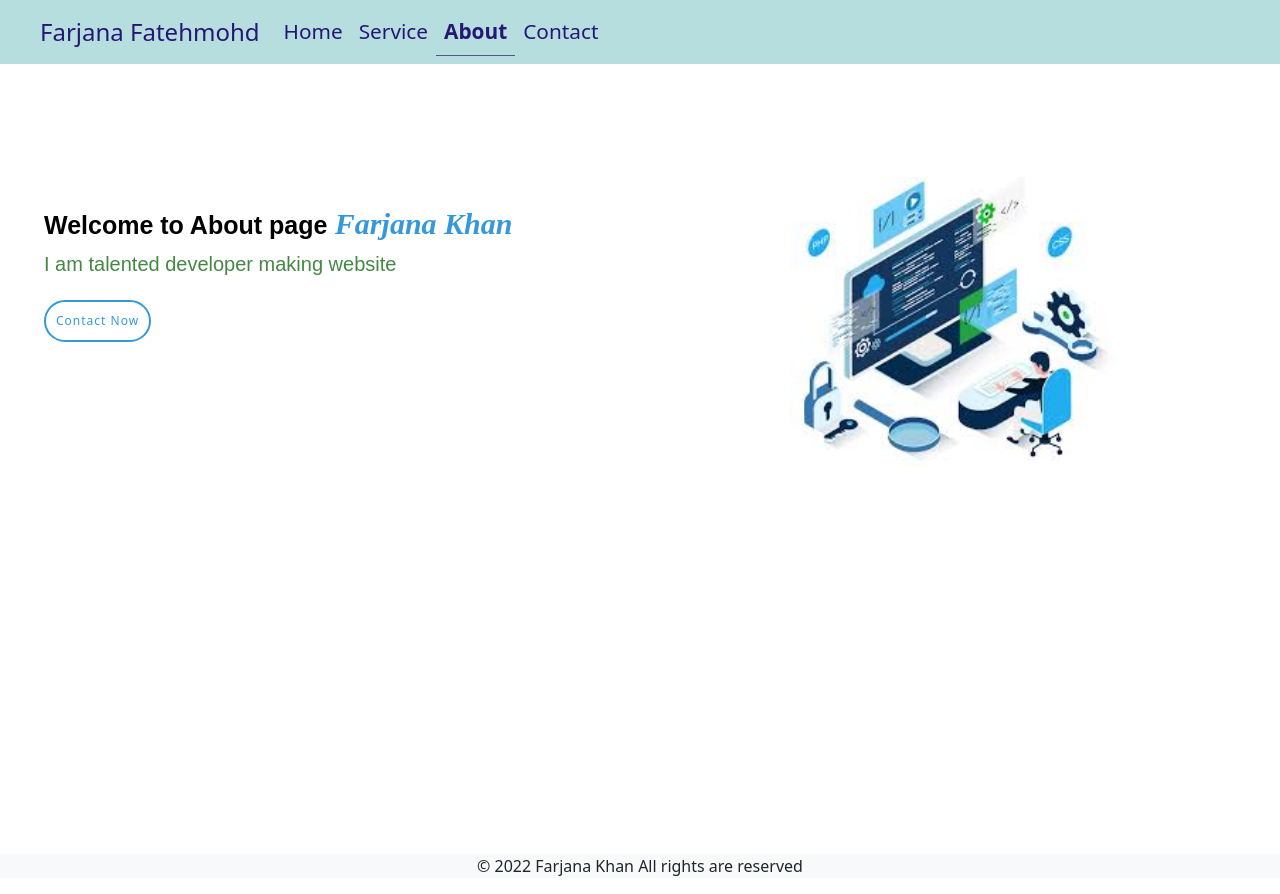
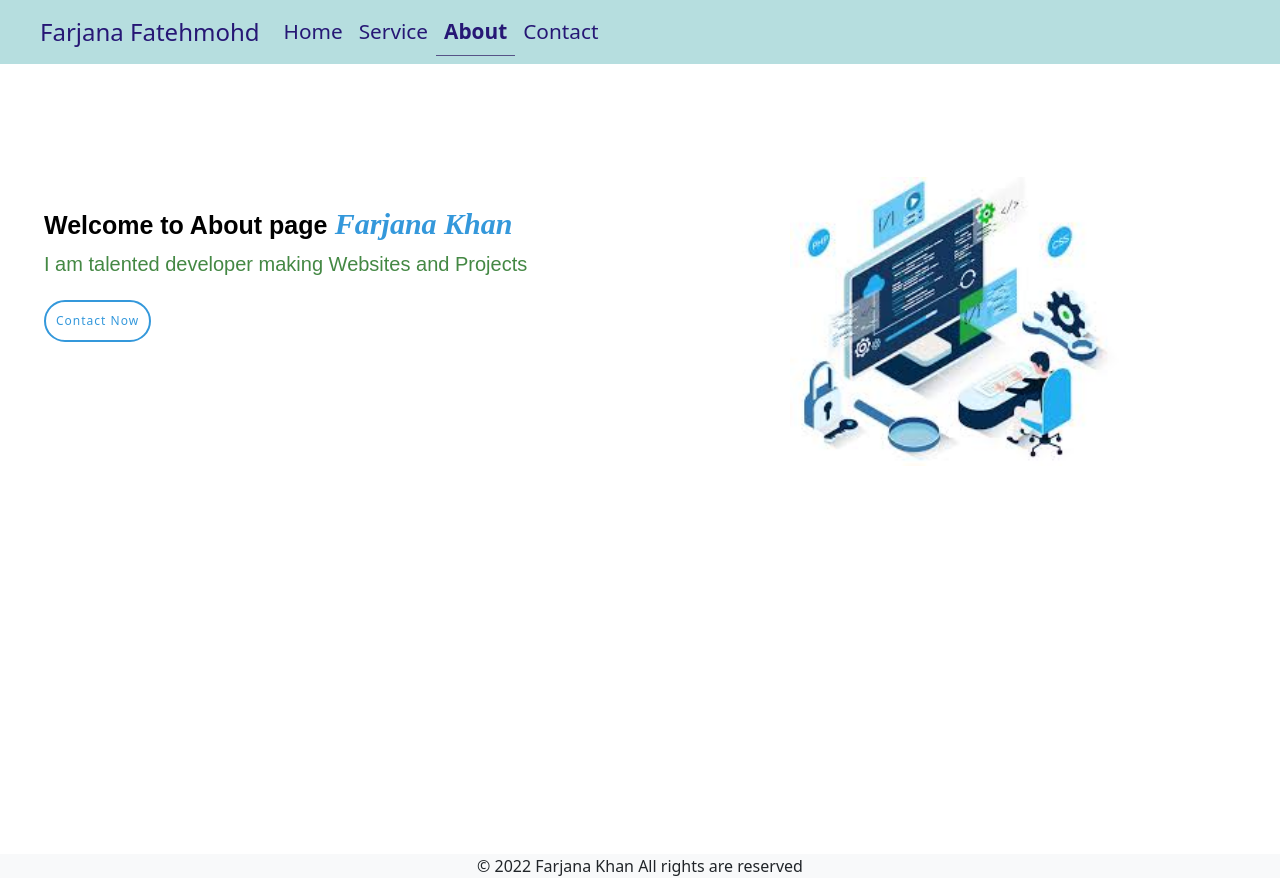
Before and after one commit to Farjana1khan/WebSiteReactServices, a React (Create React App) app: page /about in a window 1280 px wide. Built offline with nearby package versions, Linux system fonts and the light colour scheme.

Commit message:
changes something

```diff
--- a/src/Common.js
+++ b/src/Common.js
@@ -19,7 +19,7 @@ const Common = (props) => {
       </h4>
 
        <h5 className="my-1">
-    I am talented developer making website
+    I am talented developer making Websites and Projects
       </h5>
     <div className="mt-4">
     <NavLink to={props.visit}
--- a/src/Home.js
+++ b/src/Home.js
@@ -7,7 +7,7 @@ const Home = () => {
         <>
 
    <Common
-   name="Learn React Js With"
+   name="React Js Developer"
    imgsrc={web}
    visit="/service"
    btname="Get Started"
```
